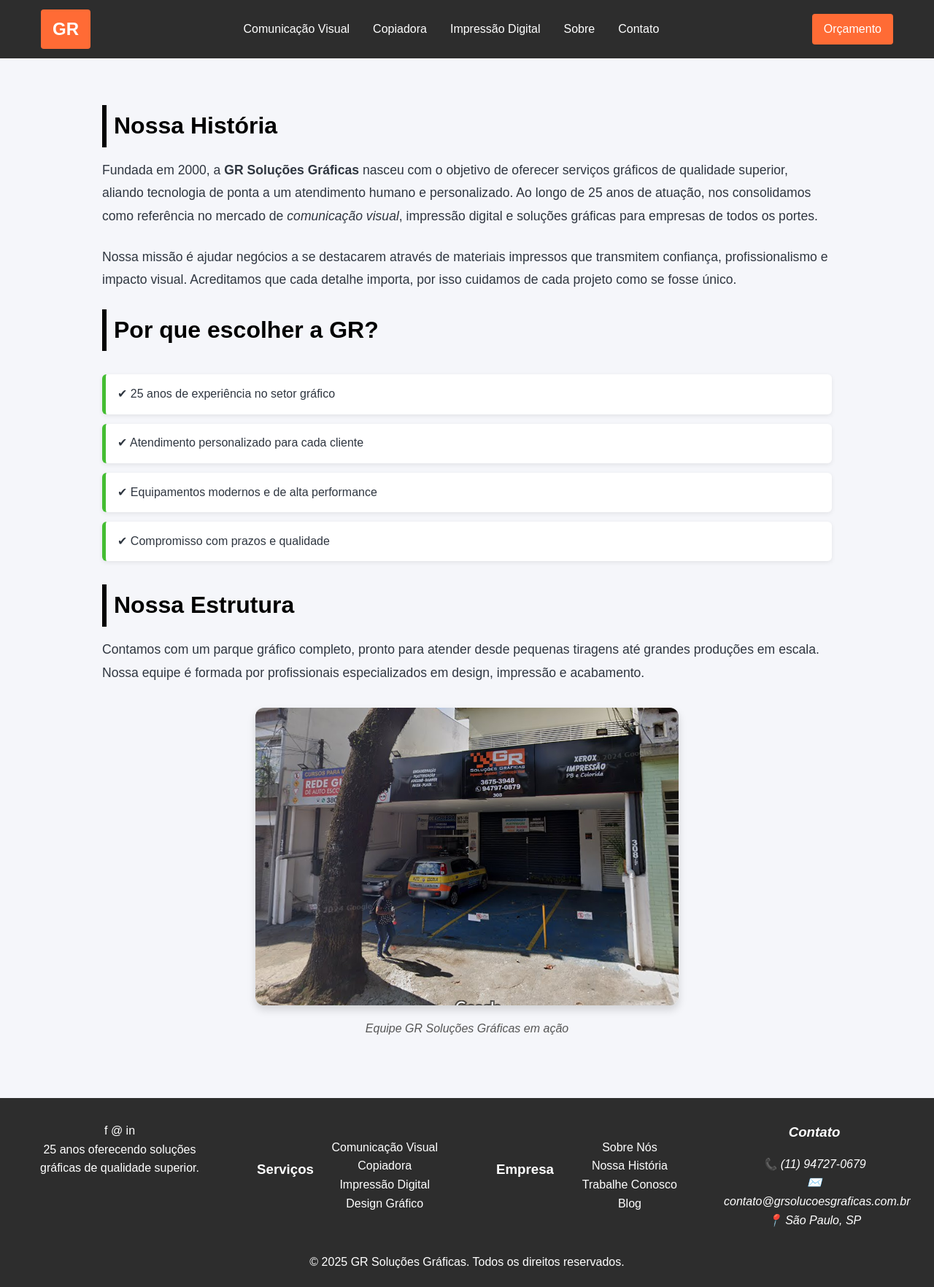
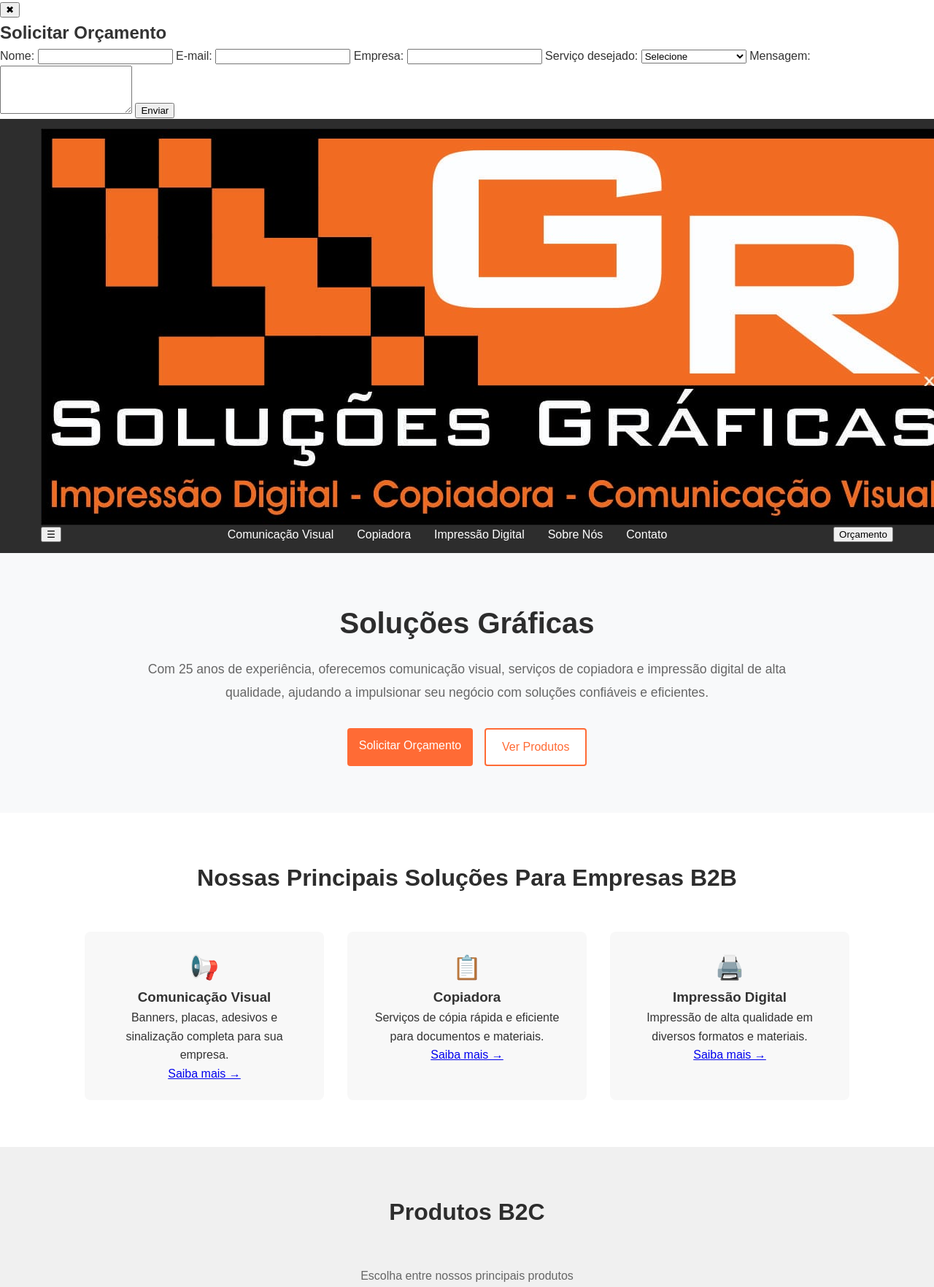
Before and after one commit to Gu1lz/Projeto-WEB-MOBILE, a plain HTML site: page index.html in a window 1280 px wide. Shown: the top 1764 px of the page at 73% size. Drawn offline with Linux system fonts and the light colour scheme.

Commit message:
Update index.html

```diff
--- a/index.html
+++ b/index.html
@@ -3,65 +3,177 @@
 <head>
     <meta charset="UTF-8">
     <meta name="viewport" content="width=device-width, initial-scale=1.0">
-    <title>Sobre Nós - GR Soluções Gráficas</title>
+    <title>GR Soluções Gráficas - 25 Anos de Experiência</title>
     <link rel="stylesheet" href="style.css">
+    <script src="init.js" > </script>
 </head>
 <body>
-    <header>
-        <nav>
-            <h1 class="logo">GR</h1>
-            <ul class="menu-navegacao">
-                <li><a href="index.html#comunicacao">Comunicação Visual</a></li>
-                <li><a href="index.html#copiadora">Copiadora</a></li>
-                <li><a href="index.html#impressao">Impressão Digital</a></li>
-                <li><a href="sobre.html" class="ativo">Sobre</a></li>
-                <li><a href="index.html#contato">Contato</a></li>
-            </ul>
-            <a href="index.html#orcamento" class="botao-orcamento">Orçamento</a>
-        </nav>
-    </header>
+	<section id="menuCompra" onsubmit="return enviarOrcamento();">
+	    <article>
+		<button onclick="fecharOrca()">✖</button>
+		<h2>Solicitar Orçamento</h2>
+		<form id="formOrcamento">
+		    <label for="nome">Nome:</label>
+		    <input type="text" id="nome" name="nome" required>
 
+		    <label for="email">E-mail:</label>
+		    <input type="email" id="email" name="email" required>
+            <label for="end">Empresa:</label>
+		    <input type="text" id="end" name="end" required>
+
+		    <label for="servico">Serviço desejado:</label>
+		    <select id="servico" name="servico" required>
+			<option value="">Selecione</option>
+			<option value="comunicacao">Comunicação Visual</option>
+			<option value="copiadora">Copiadora</option>
+			<option value="impressao">Impressão Digital</option>
+		    </select>
+
+		    <label for="mensagem">Mensagem:</label>
+		    <textarea id="mensagem" name="mensagem" rows="4" required></textarea>
+
+		    <button type="submit">Enviar</button>
+		    <div id="mensagemSucesso"></div>
+		</form>
+	    </article>
+	</section>
+	<section id="checkout" style="display:none;">
+	    <article class="checkout-cartao">
+		<button class="fechar" onclick="fecharCheckout()">✖</button>
+		<h2>Finalizar Compra</h2>
+
+		<div id="itensCheckout"></div>
+		<p id="subtotal">Subtotal: R$ 0,00</p>
+
+		<form id="formCheckout" onsubmit="return enviarCheckout();">
+		    <label for="nomeCliente">Nome:</label>
+		    <input type="text" id="nomeCliente" name="nomeCliente" required>
+            <br>
+		    <label for="end">Endereço:</label>
+		    <input type="text" id="end" name="end" required>
+            <br>
+		    <label for="emailCliente">E-mail:</label>
+		    <input type="email" id="emailCliente" name="emailCliente" required>
+            <br>
+		    <label for="pagamento">Forma de pagamento</label>
+		    <select id="pagamento" name="pagamento" required>
+			<option value="">Selecione</option>
+			<option value="cartao">Cartão de Crédito</option>
+			<option value="pix">PIX</option>
+			<option value="boleto">Boleto</option>
+		    </select>
+
+		    <button type="submit">Confirmar Compra</button>
+		    <div id="mensagemSucessoCheckout"></div>
+		</form>
+	    </article>
+	</section>
+	<header>
+		  <nav>
+		    <img src="logo.jpeg" id="logo" alt="Logo">
+
+		    <button class="menu-san" onclick="menuSan()">☰</button>
+
+		    <ul class="menu-navegacao" id="menu">
+		      <li><a href="#comunicacao">Comunicação Visual</a></li>
+		      <li><a href="#copiadora">Copiadora</a></li>
+		      <li><a href="#impressao">Impressão Digital</a></li>
+		      <li><a href="sobre.html">Sobre Nós</a></li>
+		      <li><a href="#contato">Contato</a></li>
+		    </ul>
+
+		    <button id="botao-orcamento" onclick="abrirOrca();">Orçamento</button>
+		  </nav>
+	</header>
     <main>
-        <section class="sobre-detalhado">
-            <div class="container">
-                <h2 class="titulo-secao">Nossa História</h2>
-                <p>
-                    Fundada em 2000, a <strong>GR Soluções Gráficas</strong> nasceu com o objetivo de oferecer serviços gráficos
-                    de qualidade superior, aliando tecnologia de ponta a um atendimento humano e personalizado.
-                    Ao longo de 25 anos de atuação, nos consolidamos como referência no mercado de <em>comunicação visual</em>,
-                    impressão digital e soluções gráficas para empresas de todos os portes.
-                </p>
+        <section class="destaque">
+            <article class="conteudo-destaque">
+                <h2>Soluções Gráficas</h2>
+                <p>Com 25 anos de experiência, oferecemos comunicação visual, serviços de copiadora e impressão digital de alta qualidade, ajudando a impulsionar seu negócio com soluções confiáveis e eficientes.</p>
+                <article class="botoes-destaque">
+                    <a href="#orcamento" class="botao-primario" onclick="abrirOrca();"">Solicitar Orçamento</a>
+                    <a href="#produtos" class="botao-secundario">Ver Produtos</a>
+                </article>
+            </article>
+        </section>
 
-                <p>
-                    Nossa missão é ajudar negócios a se destacarem através de materiais impressos que transmitem
-                    confiança, profissionalismo e impacto visual. Acreditamos que cada detalhe importa, por isso
-                    cuidamos de cada projeto como se fosse único.
-                </p>
+        <section class="servicos" id="servicos">
+            <h2 class="titulo-secao">Nossas Principais Soluções Para Empresas B2B</h2>
+            <article class="grade-servicos">
+                <article class="cartao-servico" id="comunicacao">
+                    <span class="icone-servico">📢</span>
+                    <h3>Comunicação Visual</h3>
+                    <p>Banners, placas, adesivos e sinalização completa para sua empresa.</p>
+                    <a href="#" class="link-servico">Saiba mais →</a>
+                </article>
 
-                <h2 class="titulo-secao">Por que escolher a GR?</h2>
-                <ul class="lista-sobre">
-                    <li>✔ 25 anos de experiência no setor gráfico</li>
-                    <li>✔ Atendimento personalizado para cada cliente</li>
-                    <li>✔ Equipamentos modernos e de alta performance</li>
-                    <li>✔ Compromisso com prazos e qualidade</li>
-                </ul>
+                <article class="cartao-servico" id="copiadora">
+                    <span class="icone-servico">📋</span>
+                    <h3>Copiadora</h3>
+                    <p>Serviços de cópia rápida e eficiente para documentos e materiais.</p>
+                    <a href="#" class="link-servico">Saiba mais →</a>
+                </article>
 
-                <h2 class="titulo-secao">Nossa Estrutura</h2>
-                <p>
-                    Contamos com um parque gráfico completo, pronto para atender desde pequenas tiragens até
-                    grandes produções em escala. Nossa equipe é formada por profissionais especializados em
-                    design, impressão e acabamento.
-                </p>
+                <article class="cartao-servico" id="impressao">
+                    <span class="icone-servico">🖨️</span>
+                    <h3>Impressão Digital</h3>
+                    <p>Impressão de alta qualidade em diversos formatos e materiais.</p>
+                    <a href="#" class="link-servico">Saiba mais →</a>
+                </article>
+            </article>
+        </section>
 
-                <figure class="imagem-sobre-detalhada">
-                    <img src="Screenshot.png" alt="Equipe GR Soluções Gráficas">
-                    <figcaption>Equipe GR Soluções Gráficas em ação</figcaption>
-                </figure>
-            </div>
+        <section class="produtos" id="produtos">
+            <h2 class="titulo-secao">Produtos B2C</h2>
+            <p class="subtitulo-produtos">Escolha entre nossos principais produtos</p>
+            <article class="grade-produtos">
+                <article class="cartao-produto" onclick="adicionarAoCheckout('Cartão de Visita', 200)">
+                    <img class="imagem-produto" src="VISITA.png">Cartão de Visita</img>
+                    <div class="info-produto">
+                        <h4>Cartões de Visita</h4>
+                        <p class="preco-produto">Pack com 20 por R$ 200,00</p>
+                    </div>
+                </article>
+
+                <article class="cartao-produto">
+                    <img class="imagem-produto" src="BANNER.jpg" onclick="adicionarAoCheckout('Banner', 55)">Banner</img>
+                    <div class="info-produto">
+                        <h4>Banners</h4>
+                        <p class="preco-produto">A partir de R$ 55,00</p>
+                    </div>
+                </article>
+
+                <article class="cartao-produto">
+                    <img class="imagem-produto" src="FLYER.png" onclick="adicionarAoCheckout('Flyer', 150)">Flyer</img>
+                    <div class="info-produto">
+                        <h4>Flyers</h4>
+                        <p class="preco-produto">Pack com 20 por R$ 150,00</p>
+                    </div>
+                </article>
+
+                <article class="cartao-produto">
+                    <img class="imagem-produto" src="ADESSIVO.jpg" onclick="adicionarAoCheckout('Adesivos', 170)">Adesivo</img>
+                    <div class="info-produto">
+                        <h4>Adesivos</h4>
+                        <p class="preco-produto">Pack com 20 por R$ 170,00</p>
+                    </div>
+                </article>
+            </article>
+        </section>
+
+        <section class="sobre-nos" id="sobre">
+            <article class="conteudo-sobre">
+		<a href="sobre.html" id="sobr"> Saiba mais sobre nossa historia clicando aqui </a>
+                <img class="imagem-sobre" src="Screenshot.png"></img>
+            </article>
+        </section>
+
+        <section class="mapa">
+            <figure class="container-mapa"></figure>
         </section>
     </main>
 
-    <footer>
+    <footer id="contato">
         <section class="conteudo-rodape">
             <aside class="secao-rodape">
                 <div class="icones-sociais">
@@ -75,9 +187,9 @@
             <nav class="secao-rodape">
                 <h3>Serviços</h3>
                 <ul>
-                    <li><a href="index.html#comunicacao">Comunicação Visual</a></li>
-                    <li><a href="index.html#copiadora">Copiadora</a></li>
-                    <li><a href="index.html#impressao">Impressão Digital</a></li>
+                    <li><a href="#comunicacao">Comunicação Visual</a></li>
+                    <li><a href="#copiadora">Copiadora</a></li>
+                    <li><a href="#impressao">Impressão Digital</a></li>
                     <li><a href="#">Design Gráfico</a></li>
                 </ul>
             </nav>
@@ -103,7 +215,7 @@
         </section>
 
         <section class="rodape-inferior">
-            <p>&copy; 2025 GR Soluções Gráficas. Todos os direitos reservados.</p>
+            <p>2025 GR Soluções Gráficas. Todos os direitos reservados.</p>
         </section>
     </footer>
 </body>
```
